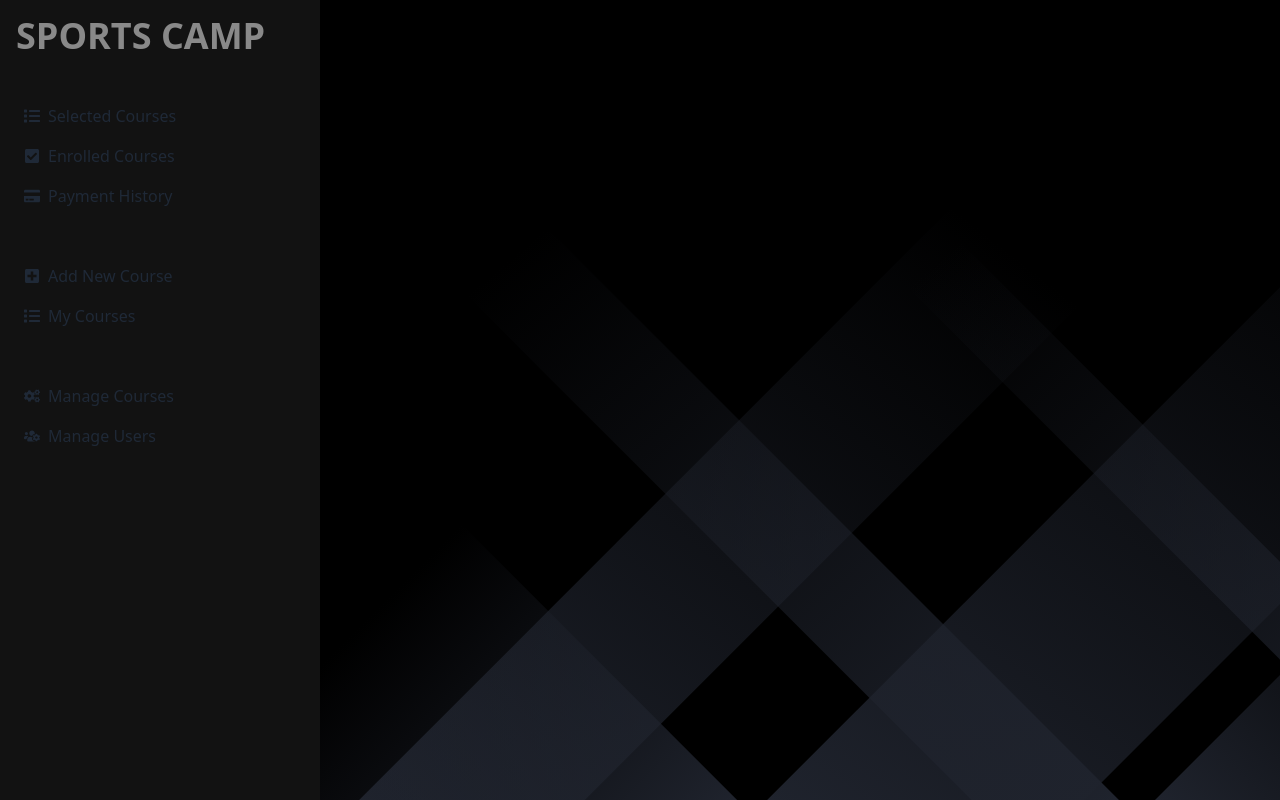
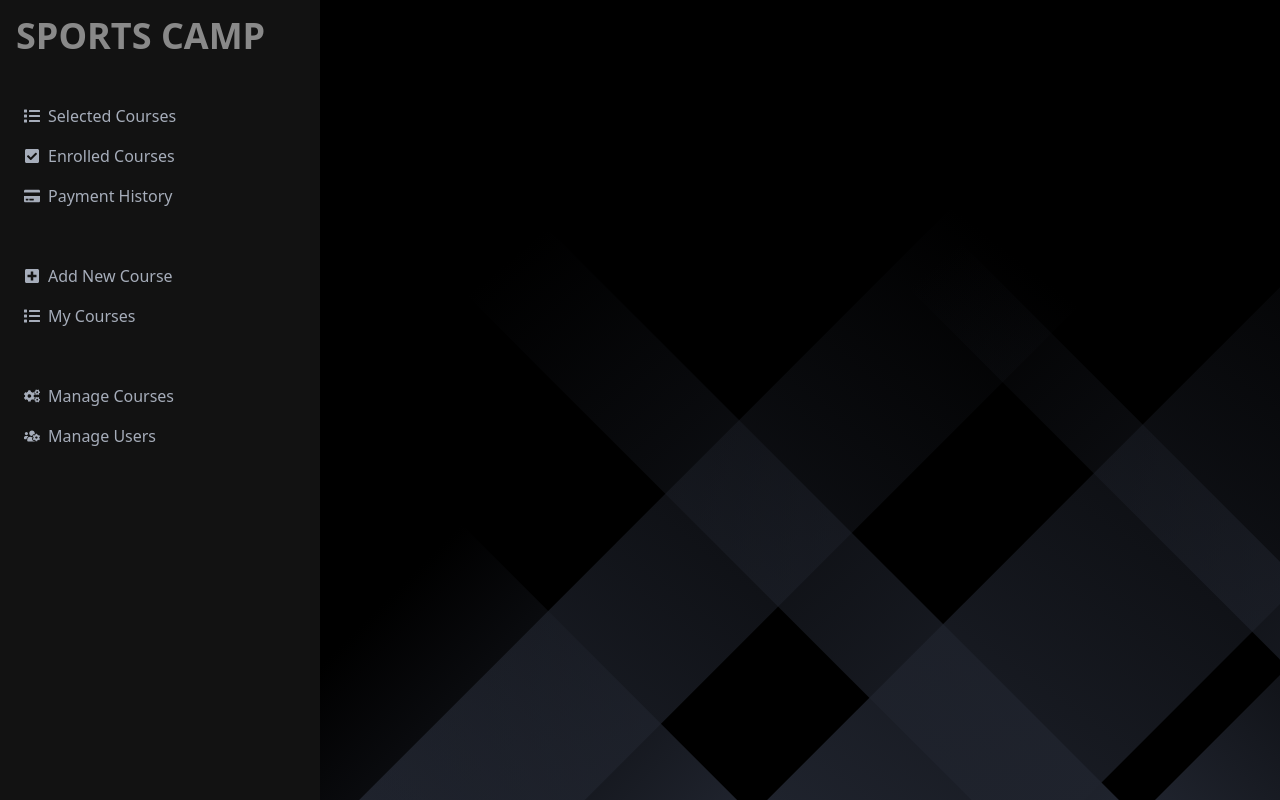
Before and after one commit to sarwar-hub/sports-camp, a React (Vite) app: page /dashboard in a window 1280 px wide. Built offline with nearby package versions, Linux system fonts and the light colour scheme; no server answers; sample sign-in values are in the browser's storage.

Commit message:
added selected courses page and loaded courses

```diff
--- a/src/components/ActiveLink/ActiveLink2.jsx
+++ b/src/components/ActiveLink/ActiveLink2.jsx
@@ -6,7 +6,7 @@ const ActiveLink2 = ({to, children}) => {
         <NavLink
             to={to}
             className={({ isActive }) =>
-                isActive ? "translate-x-3 text-light" : ""
+                isActive ? "text-light" : ""
             }
         >
             {children}
--- a/src/components/SectionTitle/SectionTitle.jsx
+++ b/src/components/SectionTitle/SectionTitle.jsx
@@ -1,7 +1,7 @@
 
 const SectionTitle = ({children}) => {
     return (
-        <h1 className="text-3xl text-light uppercase border-l-4 pl-5 font-semibold mb-10">{children}</h1>
+        <h1 className="text-2xl md:text-3xl text-light uppercase border-l-4 pl-5 font-semibold mb-10">{children}</h1>
     );
 };
 
--- a/src/layouts/DashboardLayout.jsx
+++ b/src/layouts/DashboardLayout.jsx
@@ -30,17 +30,17 @@ const DashboardLayout = () => {
                             <h1 className='text-4xl mb-3 text-light/50 font-bold uppercase'>Sports Camp</h1>
                         </div>
                         <div className='mt-10 ml-2'>
-                            <div className='hover:translate-x-3 py-2 hover:text-light transition'> <ActiveLink2 to='/dashboard/selectedCourses'><div className='flex items-center gap-x-2'><FaList></FaList> <span>Selected Courses</span></div></ActiveLink2></div>
-                            <div className='hover:translate-x-3 py-2 hover:text-light transition'> <ActiveLink2 to='/dashboard/enrolledCourses'><div className='flex items-center gap-x-2'><FaCheckSquare></FaCheckSquare> <span>Enrolled Courses</span></div></ActiveLink2></div>
-                            <div className='hover:translate-x-3 py-2 hover:text-light transition'> <ActiveLink2 to='/dashboard/enrolledCourses'><div className='flex items-center gap-x-2'><FaCreditCard></FaCreditCard> <span>Payment History</span></div></ActiveLink2></div>
+                            <div className='text-gray hover:translate-x-3 py-2 hover:text-light transition'> <ActiveLink2 to='/dashboard/selectedCourses'><div className='flex items-center gap-x-2'><FaList></FaList> <span>Selected Courses</span></div></ActiveLink2></div>
+                            <div className='text-gray hover:translate-x-3 py-2 hover:text-light transition'> <ActiveLink2 to='/dashboard/enrolledCourses'><div className='flex items-center gap-x-2'><FaCheckSquare></FaCheckSquare> <span>Enrolled Courses</span></div></ActiveLink2></div>
+                            <div className='text-gray hover:translate-x-3 py-2 hover:text-light transition'> <ActiveLink2 to='/dashboard/enrolledCourses'><div className='flex items-center gap-x-2'><FaCreditCard></FaCreditCard> <span>Payment History</span></div></ActiveLink2></div>
                         </div>
                         <div className='mt-10 ml-2'>
-                            <div className='hover:translate-x-3 py-2 hover:text-light transition'> <ActiveLink2 to='/dashboard/addCourse'><div className='flex items-center gap-x-2'><FaPlusSquare></FaPlusSquare> <span>Add New Course</span></div></ActiveLink2></div>
-                            <div className='hover:translate-x-3 py-2 hover:text-light transition'> <ActiveLink2 to='/dashboard/myCourses'><div className='flex items-center gap-x-2'><FaList></FaList> <span>My Courses</span></div></ActiveLink2></div>
+                            <div className='text-gray hover:translate-x-3 py-2 hover:text-light transition'> <ActiveLink2 to='/dashboard/addCourse'><div className='flex items-center gap-x-2'><FaPlusSquare></FaPlusSquare> <span>Add New Course</span></div></ActiveLink2></div>
+                            <div className='text-gray hover:translate-x-3 py-2 hover:text-light transition'> <ActiveLink2 to='/dashboard/myCourses'><div className='flex items-center gap-x-2'><FaList></FaList> <span>My Courses</span></div></ActiveLink2></div>
                         </div>
                         <div className='mt-10 ml-2'>
-                            <div className='hover:translate-x-3 py-2 hover:text-light transition'> <ActiveLink2 to='/dashboard/manageCourses'><div className='flex items-center gap-x-2'><FaCogs></FaCogs> <span>Manage Courses</span></div></ActiveLink2></div>
-                            <div className='hover:translate-x-3 py-2 hover:text-light transition'> <ActiveLink2 to='/dashboard/manageUsers'><div className='flex items-center gap-x-2'><FaUsersCog></FaUsersCog> <span>Manage Users</span></div></ActiveLink2></div>
+                            <div className='text-gray hover:translate-x-3 py-2 hover:text-light transition'> <ActiveLink2 to='/dashboard/manageCourses'><div className='flex items-center gap-x-2'><FaCogs></FaCogs> <span>Manage Courses</span></div></ActiveLink2></div>
+                            <div className='text-gray hover:translate-x-3 py-2 hover:text-light transition'> <ActiveLink2 to='/dashboard/manageUsers'><div className='flex items-center gap-x-2'><FaUsersCog></FaUsersCog> <span>Manage Users</span></div></ActiveLink2></div>
                         </div>
                     </div>
 
--- /dev/null
+++ b/src/pages/Dashboard/SelectedCourses/CourseRow/CourseRow.jsx
@@ -0,0 +1,17 @@
+
+
+const CourseRow = ({course, index}) => {
+    return (
+        <tr className='text-gray'>
+            <th>{index + 1}</th>
+            <td>{course.courseName}</td>
+            <td>{course.instructorName}</td>
+            <td className='space-x-2'>
+                <button className='btn btn-sm rounded-none bg-dark text-gray'>Pay</button>
+                <button className='btn btn-sm rounded-none bg-red-500 text-white hover:bg-red-600'>⨉</button>
+            </td>
+        </tr>
+    );
+};
+
+export default CourseRow;
--- /dev/null
+++ b/src/pages/Dashboard/SelectedCourses/SelectedCourses.jsx
@@ -0,0 +1,34 @@
+import SectionTitle from "../../../components/SectionTitle/SectionTitle";
+import useSelected from "../../../hooks/useSelected";
+import CourseRow from "./CourseRow/CourseRow";
+
+const SelectedCourses = () => {
+    // selected courses
+    const [selectedCourses] = useSelected();
+    return (
+        <div>
+            <SectionTitle>My Selected Courses</SectionTitle>
+            <div className="overflow-x-auto">
+                <table className="table">
+                    {/* head */}
+                    <thead>
+                        <tr className="text-light">
+                            <th>SL</th>
+                            <th>Course</th>
+                            <th>Instructor</th>
+                            <th>Actions</th>
+                        </tr>
+                    </thead>
+                    <tbody>
+                        {
+                            selectedCourses.map((course, index) => <CourseRow key={course._id} course={course} index={index}></CourseRow>)
+                        }
+                    </tbody>
+                </table>
+            </div>
+
+        </div>
+    );
+};
+
+export default SelectedCourses;
--- a/src/router.jsx
+++ b/src/router.jsx
@@ -8,6 +8,7 @@ import DashboardLayout from "./layouts/DashboardLayout";
 import PrivateRoute from "./privateRoute/privateRoute";
 import Instructors from "./pages/Instructors/Instructors";
 import DashboardHome from "./pages/Dashboard/DashboardHome";
+import SelectedCourses from "./pages/Dashboard/SelectedCourses/SelectedCourses";
 
 
 const router = createBrowserRouter([
@@ -44,6 +45,10 @@ const router = createBrowserRouter([
             {
                 path: '/dashboard/home',
                 element: <DashboardHome></DashboardHome>
+            },
+            {
+                path: '/dashboard/selectedCourses',
+                element: <SelectedCourses></SelectedCourses>
             }
         ]
     }
```
